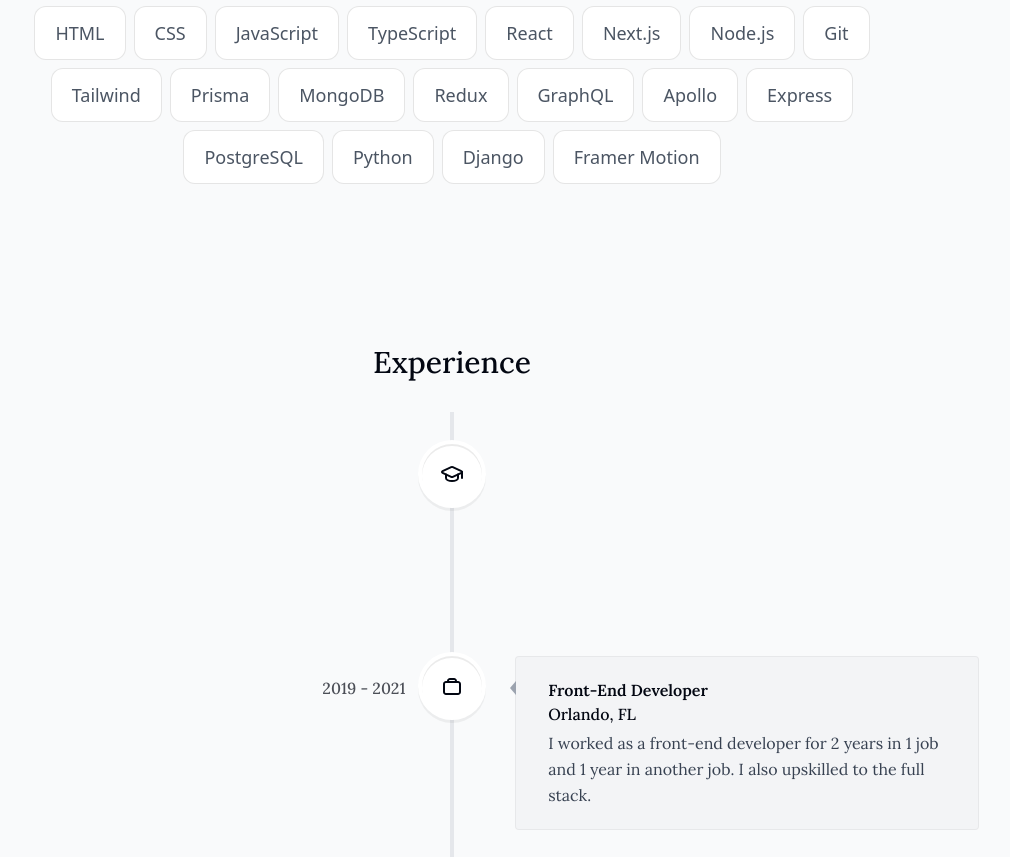
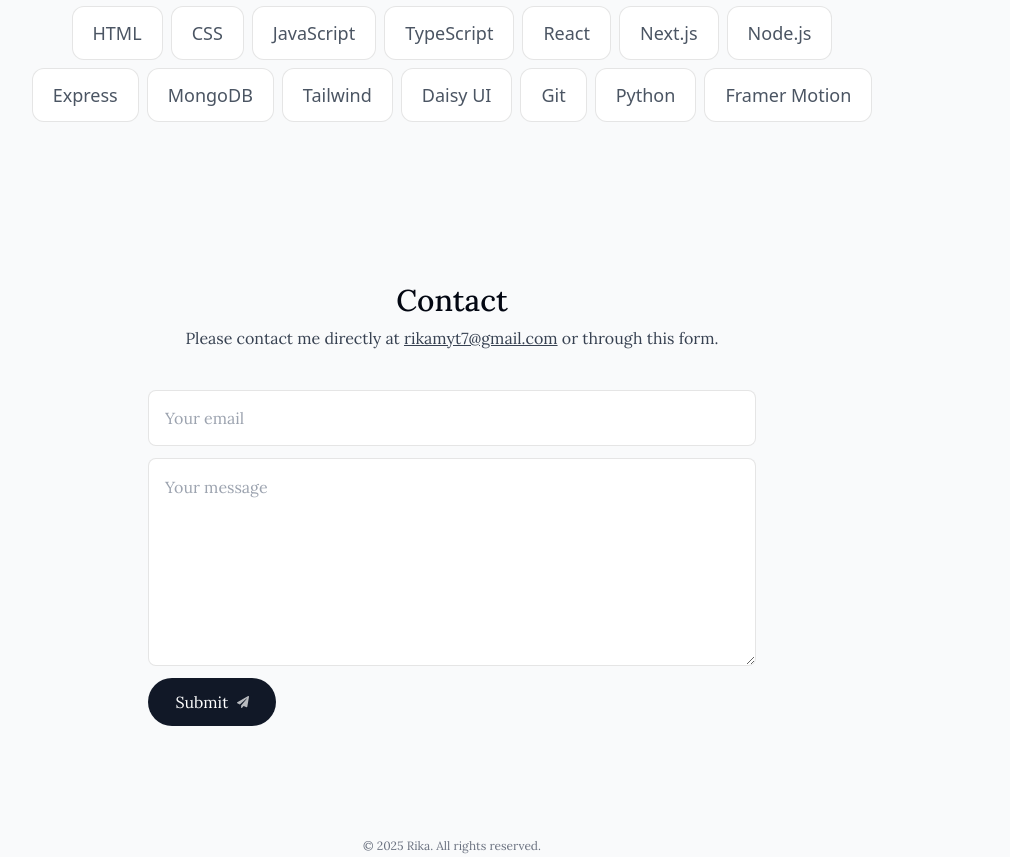
Before and after one commit to Tayrika/portfolio-website, a Next.js app: page / in a window 1280 px wide. Shown: the part 1940-2797 px from the top of the page, without its empty margins (188-1198 px from the left). Built offline with nearby package versions, Linux system fonts and the light colour scheme.

Commit message:
Change skills

```diff
--- a/app/page.tsx
+++ b/app/page.tsx
@@ -1,5 +1,5 @@
 import Contact from "@/components/contact";
-import Experience from "@/components/experience";
+// import Experience from "@/components/experience";
 import Intro from "@/components/intro";
 import Projects from "@/components/projects";
 import SectionDivider from "@/components/section-divider";
@@ -12,7 +12,7 @@ export default function Home() {
       <SectionDivider />
       <Projects />
       <Skills />
-      <Experience />
+      {/* <Experience /> */}
       <Contact />
     </main>
   );
--- a/components/experience.tsx
+++ b/components/experience.tsx
@@ -1,46 +1,46 @@
-"use client";
+// "use client";
 
-import React from "react";
-import SectionHeading from "./section-heading";
-import { VerticalTimeline, VerticalTimelineElement }  from 'react-vertical-timeline-component';
-import 'react-vertical-timeline-component/style.min.css';
-import { experiencesData } from "@/lib/data";
-import { useTheme } from "@/context/theme-context";
+// import React from "react";
+// import SectionHeading from "./section-heading";
+// import { VerticalTimeline, VerticalTimelineElement }  from 'react-vertical-timeline-component';
+// import 'react-vertical-timeline-component/style.min.css';
+// import { experiencesData } from "@/lib/data";
+// import { useTheme } from "@/context/theme-context";
 
-export default function Experience() {
-  const { theme } = useTheme();
+// export default function Experience() {
+//   const { theme } = useTheme();
 
-  return (
-    <section className="scroll-mt-28 mb-28 sm:mb-40" id="experience">
-      <SectionHeading>Experience</SectionHeading>
-      <VerticalTimeline lineColor="">
-        {experiencesData.map((item, index) => (
-          <React.Fragment key={index}>
-            <VerticalTimelineElement
-              contentStyle = {{
-                background: theme === "light" ? "#f3f4f6" : "rgba(255, 255, 255, 0.05)",
-                boxShadow: "none",
-                border: "1px solid rgba(0,0,0,0.05)",
-                textAlign: "left",
-                padding: "1.3rem 2rem",
-              }}
-              contentArrowStyle = {{
-                borderRight: theme === "light" ? "0.4rem solid  #9ca3af" : "0.4rem solid rgba(255, 255, 255, 0.5)",
-              }}
-              date={item.date}
-              icon={item.icon}
-              iconStyle={{
-                background: theme === "light" ? "white" : "rgba(255, 255, 255, 0.15)",
-                fontSize: "1.5rem",
-              }}
-            >
-              <h3 className="font-semibold capitalize">{item.title}</h3>
-              <p className="font-normal !mt-0">{item.location}</p>
-              <p className="!mt-1 !font-normal text-gray-700 dark:text-white/75">{item.description}</p>
-            </VerticalTimelineElement>
-          </React.Fragment>
-        ))}
-      </VerticalTimeline>
-    </section>
-  );
-}
+//   return (
+//     <section className="scroll-mt-28 mb-28 sm:mb-40" id="experience">
+//       <SectionHeading>Experience</SectionHeading>
+//       <VerticalTimeline lineColor="">
+//         {experiencesData.map((item, index) => (
+//           <React.Fragment key={index}>
+//             <VerticalTimelineElement
+//               contentStyle = {{
+//                 background: theme === "light" ? "#f3f4f6" : "rgba(255, 255, 255, 0.05)",
+//                 boxShadow: "none",
+//                 border: "1px solid rgba(0,0,0,0.05)",
+//                 textAlign: "left",
+//                 padding: "1.3rem 2rem",
+//               }}
+//               contentArrowStyle = {{
+//                 borderRight: theme === "light" ? "0.4rem solid  #9ca3af" : "0.4rem solid rgba(255, 255, 255, 0.5)",
+//               }}
+//               date={item.date}
+//               icon={item.icon}
+//               iconStyle={{
+//                 background: theme === "light" ? "white" : "rgba(255, 255, 255, 0.15)",
+//                 fontSize: "1.5rem",
+//               }}
+//             >
+//               <h3 className="font-semibold capitalize">{item.title}</h3>
+//               <p className="font-normal !mt-0">{item.location}</p>
+//               <p className="!mt-1 !font-normal text-gray-700 dark:text-white/75">{item.description}</p>
+//             </VerticalTimelineElement>
+//           </React.Fragment>
+//         ))}
+//       </VerticalTimeline>
+//     </section>
+//   );
+// }
--- a/components/header.tsx
+++ b/components/header.tsx
@@ -12,7 +12,7 @@ export default function Header() {
   return (
     <header className="z-[999] relative">
       <motion.div
-        className="fixed top-0 left-1/2 h-[4.5rem] w-full rounded-none border border-white border-opacity-40 bg-white bg-opacity-80 shadow-lg shadow-black/[0.03] backdrop-blur-[0.5rem] sm:top-6 sm:h-[3.25rem] sm:w-[36rem] sm:rounded-full dark:bg-gray-950 dark:border-black/40 dark:bg-opacity-70"
+        className="fixed top-0 left-1/2 h-[4.5rem] w-[20rem] rounded-none border border-white border-opacity-40 bg-white bg-opacity-80 shadow-lg shadow-black/[0.03] backdrop-blur-[0.5rem] sm:top-6 sm:h-[3.25rem] sm:w-[28rem] sm:rounded-full dark:bg-gray-950 dark:border-black/40 dark:bg-opacity-70"
         initial={{ y: -100, x: "-50%", opacity: 0 }}
         animate={{ y: 0, x: "-50%", opacity: 1}}
       ></motion.div>
--- a/lib/data.ts
+++ b/lib/data.ts
@@ -19,42 +19,42 @@ export const links = [
     name: "Skills",
     hash: "#skills",
   },
-  {
-    name: "Experience",
-    hash: "#experience",
-  },
+  // {
+  //   name: "Experience",
+  //   hash: "#experience",
+  // },
   {
     name: "Contact",
     hash: "#contact",
   },
 ] as const;
 
-export const experiencesData = [
-  {
-    title: "Graduated bootcamp",
-    location: "Miami, FL",
-    description:
-      "I graduated after 6 months of studying. I immediately found a job as a front-end developer.",
-    icon: React.createElement(LuGraduationCap), // convert the icon to a React element
-    date: "2019",
-  },
-  {
-    title: "Front-End Developer",
-    location: "Orlando, FL",
-    description:
-      "I worked as a front-end developer for 2 years in 1 job and 1 year in another job. I also upskilled to the full stack.",
-    icon: React.createElement(CgWorkAlt),
-    date: "2019 - 2021",
-  },
-  {
-    title: "Full-Stack Developer",
-    location: "Houston, TX",
-    description:
-      "I'm now a full-stack developer working as a freelancer. My stack includes React, Next.js, TypeScript, Tailwind, Prisma and MongoDB. I'm open to full-time opportunities.",
-    icon: React.createElement(FaReact),
-    date: "2021 - present",
-  },
-] as const;
+// export const experiencesData = [
+//   {
+//     title: "Graduated bootcamp",
+//     location: "Miami, FL",
+//     description:
+//       "I graduated after 6 months of studying. I immediately found a job as a front-end developer.",
+//     icon: React.createElement(LuGraduationCap), // convert the icon to a React element
+//     date: "2019",
+//   },
+//   {
+//     title: "Front-End Developer",
+//     location: "Orlando, FL",
+//     description:
+//       "I worked as a front-end developer for 2 years in 1 job and 1 year in another job. I also upskilled to the full stack.",
+//     icon: React.createElement(CgWorkAlt),
+//     date: "2019 - 2021",
+//   },
+//   {
+//     title: "Full-Stack Developer",
+//     location: "Houston, TX",
+//     description:
+//       "I'm now a full-stack developer working as a freelancer. My stack includes React, Next.js, TypeScript, Tailwind, Prisma and MongoDB. I'm open to full-time opportunities.",
+//     icon: React.createElement(FaReact),
+//     date: "2021 - present",
+//   },
+// ] as const;
 
 export const projectsData = [
   {
@@ -88,16 +88,11 @@ export const skillsData = [
   "React",
   "Next.js",
   "Node.js",
+  "Express",
+  "MongoDB",
+  "Tailwind",
+  "Daisy UI",
   "Git",
-  "Tailwind",
-  "Prisma",
-  "MongoDB",
-  "Redux",
-  "GraphQL",
-  "Apollo",
-  "Express",
-  "PostgreSQL",
   "Python",
-  "Django",
   "Framer Motion",
 ] as const;
```
